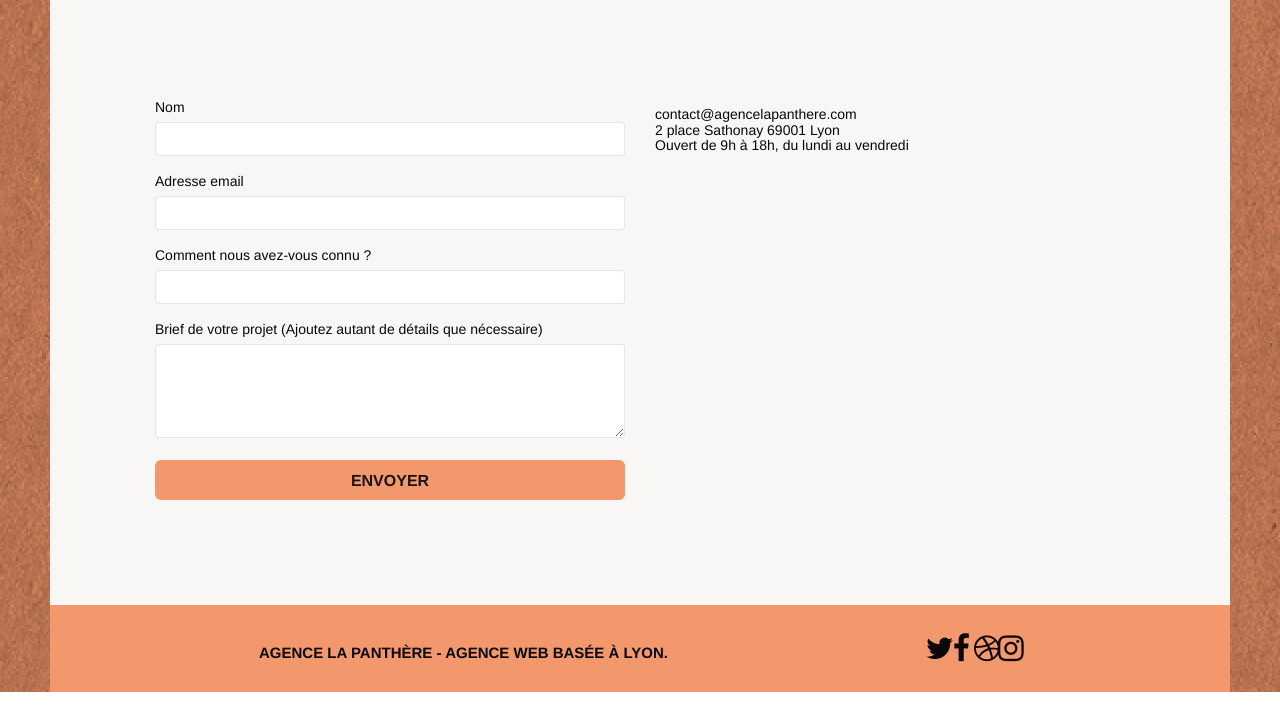
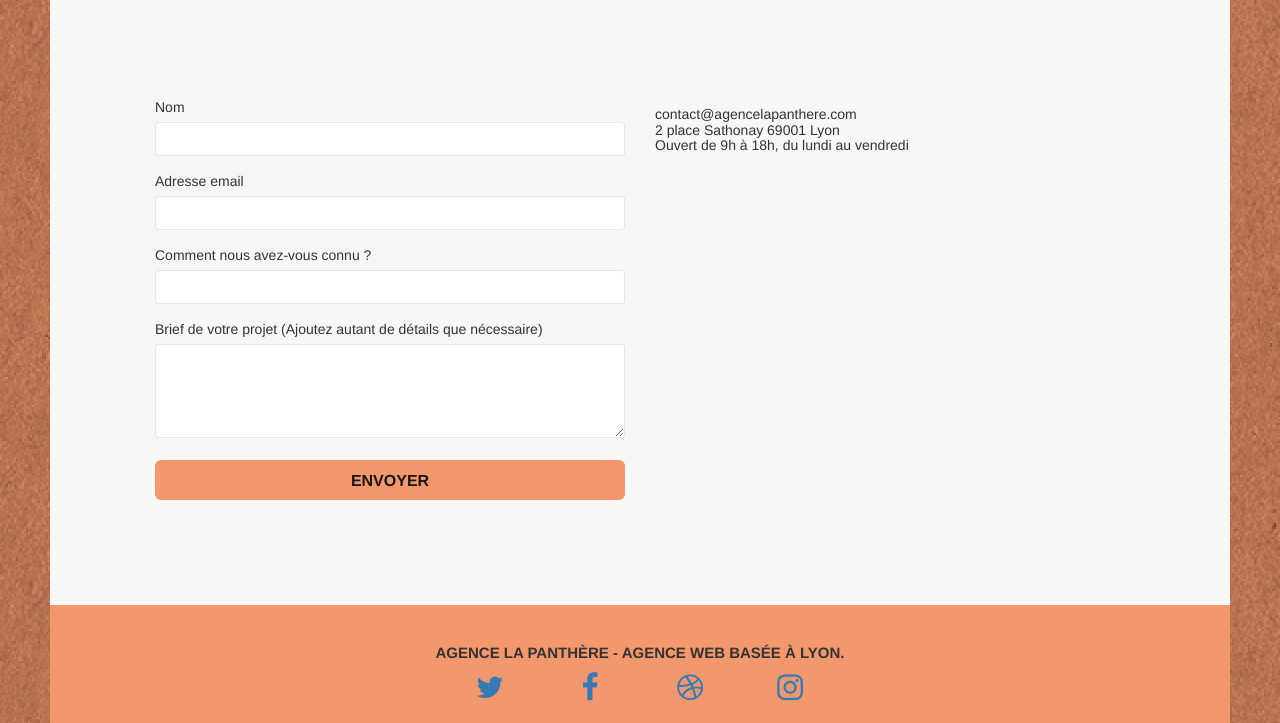
Before and after one commit to kokiz83/Starting-website-2, a plain HTML site: page contact.html in a window 1280 px wide. Shown: the part 489-1212 px from the top of the page. Before the commit the page ends 1181 px from the top, so only its background shows below. Drawn offline with Linux system fonts and the light colour scheme; files that its build step writes are made by us from their sources.

Commit message:
modification

```diff
--- a/style.css
+++ b/style.css
@@ -52,15 +52,7 @@ a:hover {
 .bloc-sm {
     padding: 20px 50px;
 }
-.col-sm-12{
-    display: flex;
-    align-items: center;
-    justify-content: space-around;
-    align-content: center;
-    flex-direction: row;
-    text-align: center;
-    flex-wrap: wrap;
-}
+
 
 .bg-center,
 .bg-l-edge,
@@ -434,7 +426,7 @@ nav .caret {
 }
 .font_30{
     font-size: 30px;
-    color: #000!important;
+    /*color: #000!important;*/
     font-weight: 900;
 
 
@@ -655,7 +647,7 @@ label,
 a {
     font-family: "helvetica";
     font-weight: 400;
-    color: #080808!important;
+    /*color: #080808!important;*/
 }
 h1{
     font-weight: 900;
@@ -713,14 +705,7 @@ p {
 
 .social {
     max-width: 400px;
-
-    margin-left: 5%;
-    color: black;
-    justify-content: space-between;
-    align-content: flex-end;
-    align-items: stretch;
-    flex-wrap: nowrap;
-    flex-direction: row;
+margin: auto;
 }
 
 h2 {
```
